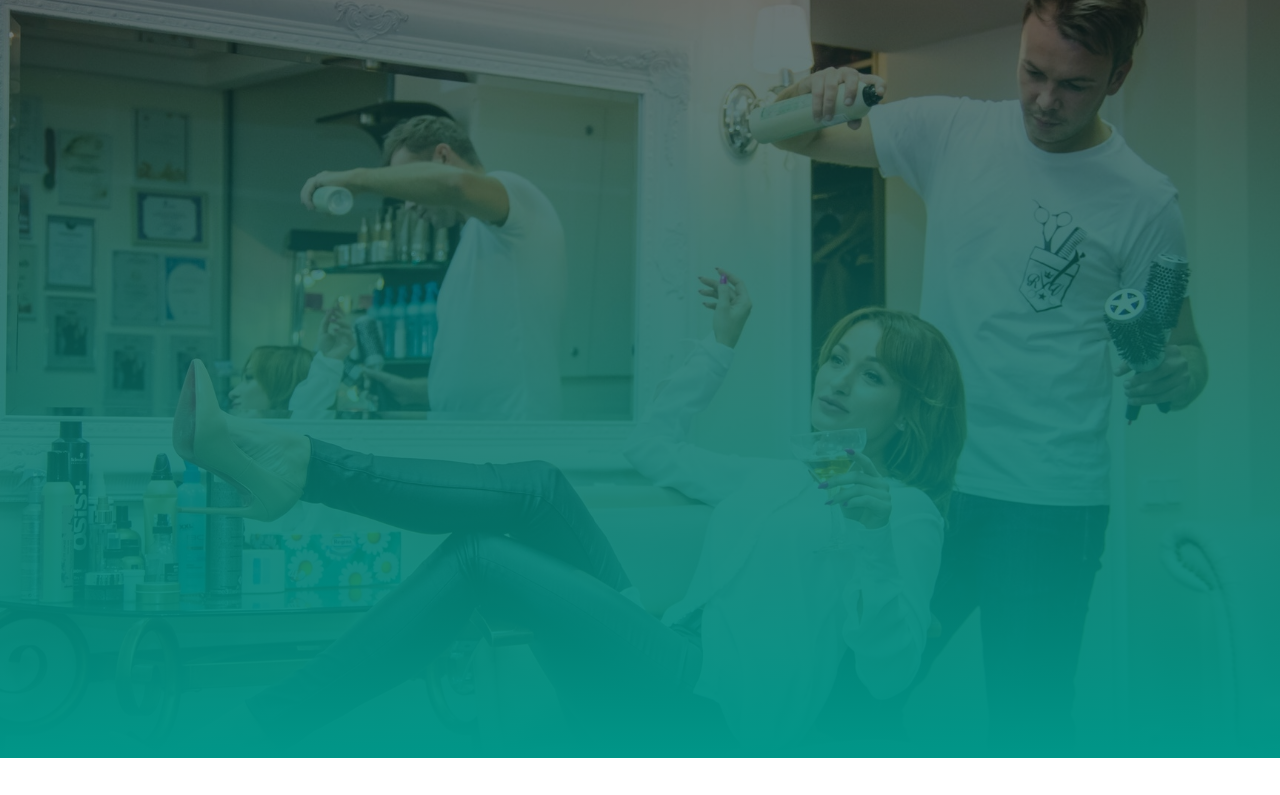
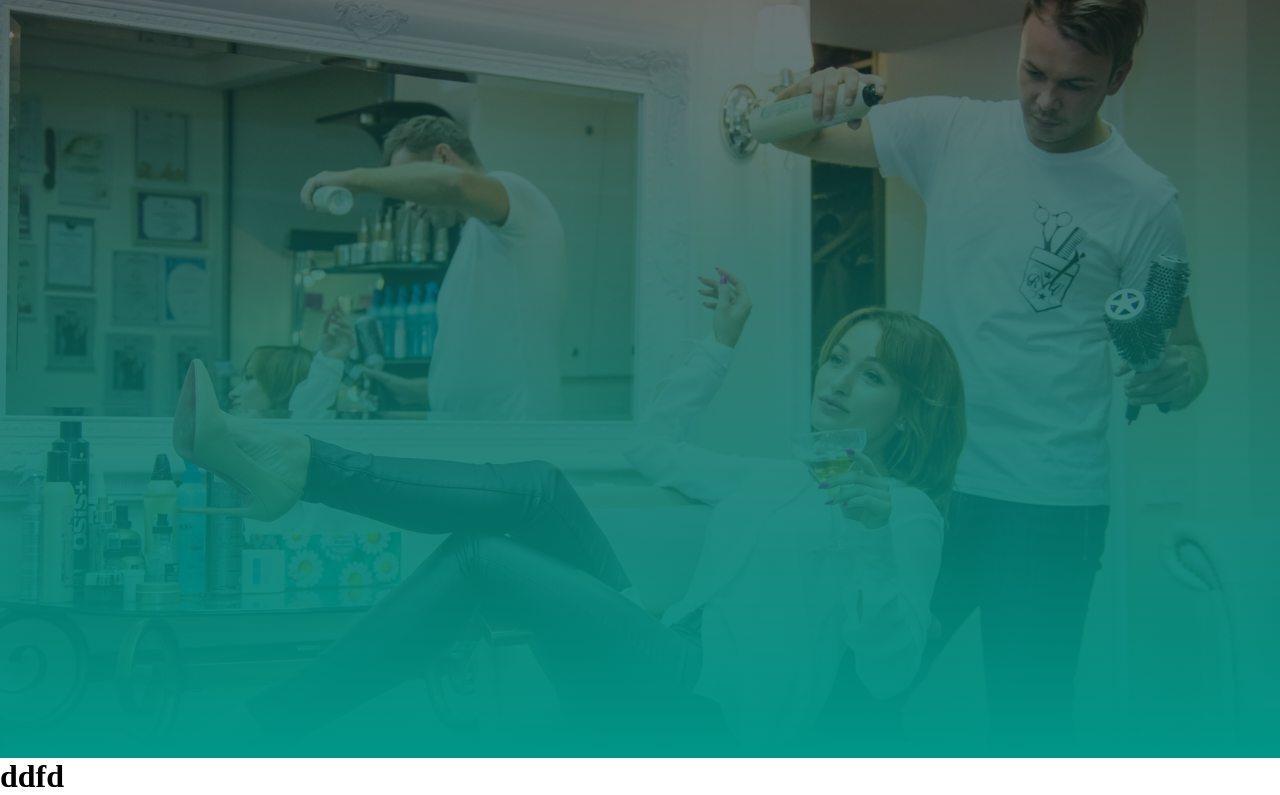
Before and after one commit to FasDot1/Barbar-shop, a plain HTML site: page index.html in a window 1280 px wide. Shown: the part 42-837 px from the top of the page. Before the commit the page ends 800 px from the top, so only its background shows below. Drawn offline with Linux system fonts and the light colour scheme.

Commit message:
first commit

```diff
--- a/index.html
+++ b/index.html
@@ -13,6 +13,6 @@
 
 </body>
 
-
+<h1>ddfd</h1>
 
 </html>
```
